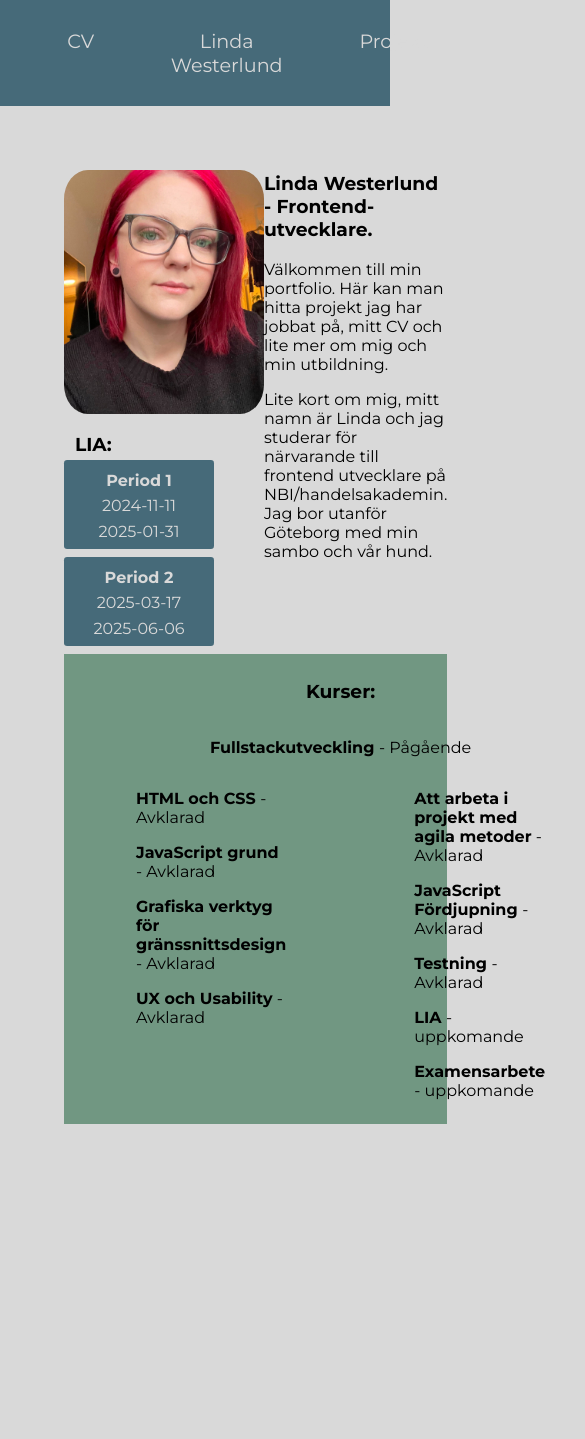
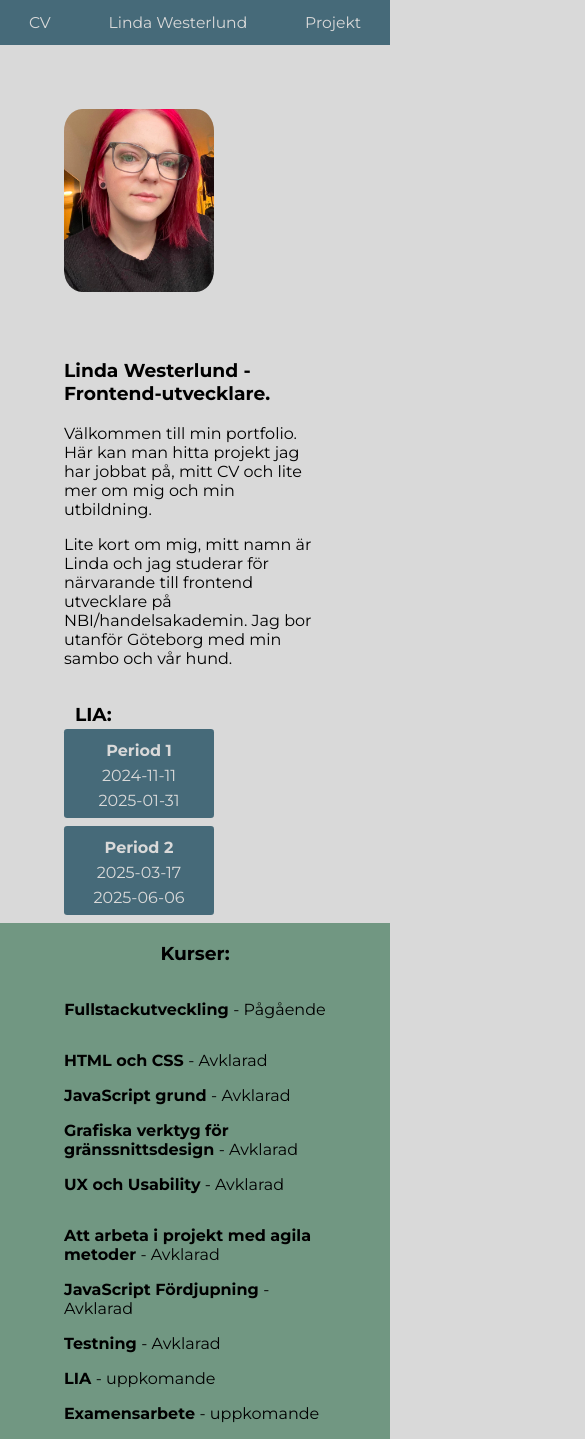
Before and after one commit to Vadfinnsinte/Linda-W-portfolio, a React (Vite) app: page /#/ in a window 390 px wide. Shown: the top 1439 px of the page, 585 px wide, since content can reach past the window. Before the commit the page ends 1188 px from the top, so only its background shows below. Built offline with nearby package versions, Linux system fonts and the light colour scheme.

Commit message:
made a lot of changes in css

```diff
--- a/index.html
+++ b/index.html
@@ -2,7 +2,7 @@
 <html lang="sv">
   <head>
     <meta charset="UTF-8" />
-    <link rel="icon" type="image/svg+xml" href="/vite.svg" />
+    <link rel="icon" type="image/svg+xml" href="/src/assets/jag.jpg" />
     <link rel="preconnect" href="https://fonts.googleapis.com">
     <link rel="preconnect" href="https://fonts.gstatic.com" crossorigin>
     <link href="https://fonts.googleapis.com/css2?family=Kanit:ital,wght@0,100;0,200;0,300;0,400;0,500;0,600;0,700;0,800;0,900;1,100;1,200;1,300;1,400;1,500;1,600;1,700;1,800;1,900&family=Montserrat:ital,wght@0,100..900;1,100..900&display=swap" rel="stylesheet">
--- a/src/components/Projects.jsx
+++ b/src/components/Projects.jsx
@@ -4,12 +4,13 @@ import realFantasy from "../assets/RealFantasy.png"
 import hangman from "../assets/hangman-second.png"
 import rollingSummer from "../assets/Rollingsummer.jpg"
 import spicyFood from "../assets/spicyFood.jpg"
+import candyCatch from "../assets/CandyCatch.jpg"
 
 const Projects = () => {
 
     return (
         <div className="project-container">
-        <section className="sidebar">
+        {/* <section className="sidebar">
 
             <NavLink className="navlink" to="/projekt/pokemon" >Pokémon team manager</NavLink>
             <NavLink className="navlink"> Webbshop-RealFantasy</NavLink>
@@ -18,37 +19,55 @@ const Projects = () => {
             <NavLink className="navlink">Spicy Food</NavLink>
 
 
-        </section>
+        </section> */}
         <div className="overview-projects">
          <section className="preview-card">
             <h4>Pokémon team manager</h4>
             <p>Detta är en app från när vi började jobba med APIn. Vi skulle göra en Pokémon team maneger. Detta var en självständig uppgift. </p>
             <p>Vi skulle kunna söka efter pokémon och lägga till dem i vårt team.</p>
+            <a href="https://github.com/Vadfinnsinte/JS-pokemon-team-manager" target="_blank" rel="noopener noreferrer">Länk till github-repo &#x2197; </a>
+            <a className="right" href="https://vadfinnsinte.github.io/JS-pokemon-team-manager/" target="_blank" rel="noopener noreferrer">Länk till publicerad sida &#x2197;</a>
             <img className="preview-pic" src={pokemonPic} />
          </section>
          <section className="preview-card">
             <h4>Webbshop-RealFantasy</h4>
             <p>Detta är ett projekt från  vår  kurs “Grafiska verktyg för gränssnittsdesign” </p>
             <p>Vi fick i uppgift att skapa wireframes och mockup/prototyp för en sida som säljer en vara. Jag valde att sälja riktiga vapen från spel. </p>
+            <a href="https://www.figma.com/design/f2rogoEczyAr063Mp5KFu8/Webbshop-Linda-W?node-id=34-353&m=dev&t=eZqWZH5CgzJoGjkO-1" target="_blank"  rel="noopener noreferrer">Länk till devmode i figma &#x2197;</a>
+            <a className="right" href="https://www.figma.com/proto/f2rogoEczyAr063Mp5KFu8/Webbshop-Linda-W?node-id=34-353&t=eZqWZH5CgzJoGjkO-1" target="_blank">Länk till prototyp &#x2197;</a>
             <img className="preview-pic-two"  src={realFantasy} />
          </section>
          <section className="preview-card">
             <h4>Hangman</h4>
             <p>Vi fick ett grupparbete där vi skulle skapa ett ”hänga gubben”-spel. Detta var vårt första projekt med JavaScript där vi skulle använda oss av localStorage. </p>
             <p>Jag jobbade främst på att dynamisk skapa topplistan och med att få localStorage att fungera. Men hade en hand i mycket av koden:</p>
+            <a href="https://github.com/FredrikKii/GrupparbeteJavascript" target="_blank" rel="noopener noreferrer">Länk till github-repo &#x2197;</a>
+            <a className="right" href="https://fredrikkii.github.io/GrupparbeteJavascript/" target="_blank" rel="noopener noreferrer">Länk till publicerad sida &#x2197;</a>
             <img className="preview-pic"  src={hangman} />
          </section>
          <section className="preview-card">
             <h4>Spicy Food</h4>
-            <p></p>
-            <p></p>
-            <img className="preview-pic"  src={spicyFood} />
+            <p>Detta är ett grupparbete där vi skulle skapa en hemsida för en restaurang, man skulle kunna lägga till, ta bort och uppdatera maträtterna. när man var inloggad.</p>
+            <p>Vi par-programmerade i stort sätt hela tiden på detta projectet, så har jag inte skrivit koden så har jag varit med på sidan av.</p>
+            <a href="https://github.com/FredrikKii/GrupparbeteJavascript" target="_blank" rel="noopener noreferrer" >Länk till github-repo &#x2197;</a>
+            <a className="right" href="https://ha-fed23-js-2.github.io/Spicy-stars/" target="_blank" rel="noopener noreferrer">Länk till publicerad sida &#x2197;</a>
+            <img className="preview-pic-two"  src={spicyFood} />
          </section>
          <section className="preview-card">
             <h4>RollingSummer</h4>
             <p>Detta var ett enskilt projekt där vi med hjälp av firebase skulle skapa en webbshop för sommarleksakler.</p>
             <p>Detta projektet flöt på väldigt bra och hade inte så många problem i koden, förutom när jag fastnade i en loop och blev blockad från firebase i 24h. </p>
-            <img className="preview-pic-two"  src={rollingSummer} />
+            <a href="https://github.com/Vadfinnsinte/WebbShop-RollingSummer" target="_blank" rel="noopener noreferrer" >Länk till github-repo &#x2197;</a>
+            <a className="right" href="https://vadfinnsinte.github.io/WebbShop-RollingSummer/" target="_blank" rel="noopener noreferrer">Länk till publicerad sida &#x2197;</a>
+            <img className="preview-pic"  src={rollingSummer} />
+         </section>
+         <section className="preview-card">
+            <h4>CandyCatch</h4>
+            <p>Detta är ett project som jag lekt lite med på sidan av skolan. Ville testa och se om jag kunde få ihop ett litet spel men kunskaperna jag hade mot slutet av mitt första år.</p>
+            <p>Har tyvärr inte haft så mycket tid över till detta project och hitboxen är off då matte inte är min starkaste sida. Men jag hade kul!  </p>
+            <a href="https://github.com/Vadfinnsinte/CandyCatch" target="_blank" rel="noopener noreferrer" >Länk till github-repo &#x2197;</a>
+            <a className="right" href="https://vadfinnsinte.github.io/CandyCatch/" target="_blank" rel="noopener noreferrer">Länk till publicerad sida &#x2197;</a>
+            <img className="preview-pic-two"  src={candyCatch} />
          </section>
         </div>
         <Outlet/>
--- a/src/index.css
+++ b/src/index.css
@@ -19,9 +19,16 @@ body {
 }
 /* Header CSS:  */
 .header {
+  display: flex;
+
   background-color: var(--purple-acc);
   padding: 1.5em;
-  /* margin-bottom: 2em; */
+}
+.header-div {
+  max-width: 1180px;
+  margin: auto;
+  flex-grow: 1;
+  /* align-self: center; */
   display: flex;
   justify-content: space-between;
   text-align: center;
@@ -99,6 +106,7 @@ body {
 .text {
   margin-top: 3em;
   margin-right: 4em;
+  margin-left: 4em;
   grid-row: span 2;
 }
 .name {
@@ -168,6 +176,11 @@ span {
   grid-column: span 2;
   text-align: center;
   /* gap: 0; */
+  /* @media (max-width: 500px) {
+    grid-row: span 1;
+    grid-template-columns:  1fr;
+
+} */
 }
 
 
@@ -228,9 +241,10 @@ span {
 
 /* projekt CSS :  */
 .project-container {
-  /* max-width: 1180px; */
+  max-width: 1180px;
+  margin: auto;
   display: grid;
-  grid-template-columns: 1fr 3fr;
+  /* grid-template-columns: 1fr 3fr; */
 
   /* margin: auto; */
 }
@@ -245,8 +259,9 @@ span {
   margin-top: 1.5em;
 }
 
-.overview-projects {
 
+.right {
+ place-self: end;
 }
 .preview-card {
 display: grid;
@@ -268,6 +283,7 @@ border-bottom: 1px solid var(--purple-acc);
   width: 300px;
  grid-row: 2 / span 2;
  grid-column: 2;
+ place-self: end;
  /* grid-area: span 2; */
 }
 .preview-pic-two {
@@ -276,3 +292,85 @@ border-bottom: 1px solid var(--purple-acc);
  grid-column: 1;
  /* grid-area: span 2; */
 }
+
+@media (max-width: 590px) {
+  .header {
+    padding: 1em 0;
+    font-size: small;
+  }
+  .navlink {
+    margin: auto;
+  }
+  .profile-pic {
+    width: 150px;
+  }
+  .welcome-txt {
+    max-width: 600px;
+    grid-template-columns: 1fr;
+    grid-template-rows: 1fr;
+    /* place-items: center; */
+  }
+  .text {
+    grid-row: span 0;
+  }
+  .classes-container {
+    grid-template-columns:  1fr;
+    grid-column: span 1;
+    margin: 0;
+    padding: 0;
+  }
+  .active-course {
+    grid-column: span 1;
+
+  }
+  /* .overview-projects {
+    display: grid;
+    grid-template-columns: 1fr;
+  } */
+  .preview-card {
+    grid-template-columns: 1fr;
+    text-align: center;
+    /* background-color: aqua; */
+      h4 {
+        grid-column: span 1;
+      }
+      .preview-pic{
+        grid-area: span 1;
+      }
+      .right{
+        place-self: center;
+      }
+      .preview-pic, .preview-pic-two {
+        width: 200px;
+
+        place-self: center;
+      }
+  }
+  .cv-container {
+    grid-template-columns: 1fr;
+      .CV {
+        margin: 0;
+      }
+      .edu-lang-containers {
+        margin: 0;
+        list-style-type: none;
+        /* padding: 0.1em; */
+      }
+      /* .tech-lang {
+        display: grid;
+        grid-template-columns: 1fr 1fr;
+
+      } */
+  }
+
+
+  }
+  @media (max-width: 350px) {
+    .header {
+      font-size: smaller;
+    }
+    .classes-container {
+      margin: auto;
+    }
+
+  }
--- a/src/routes/WebbRoot.jsx
+++ b/src/routes/WebbRoot.jsx
@@ -11,9 +11,12 @@ function WebbRoot() {
   return (
     <>
     <header className='header'>
+      <div className='header-div'>
     <NavLink className="navlink" to= "/cv" >CV </NavLink> {/* Add state som håller koll på vilken länk som är aktiv och ändra i CSS en. */ }
     <NavLink className="navlink" to= "/"> Linda Westerlund</NavLink>
     <NavLink className="navlink" to= "/projekt" >Projekt</NavLink>
+
+      </div>
     </header>
     <div className='body'>
     <Outlet/>
```
Also changed, not shown: src/assets/CandyCatch.jpg (added).
